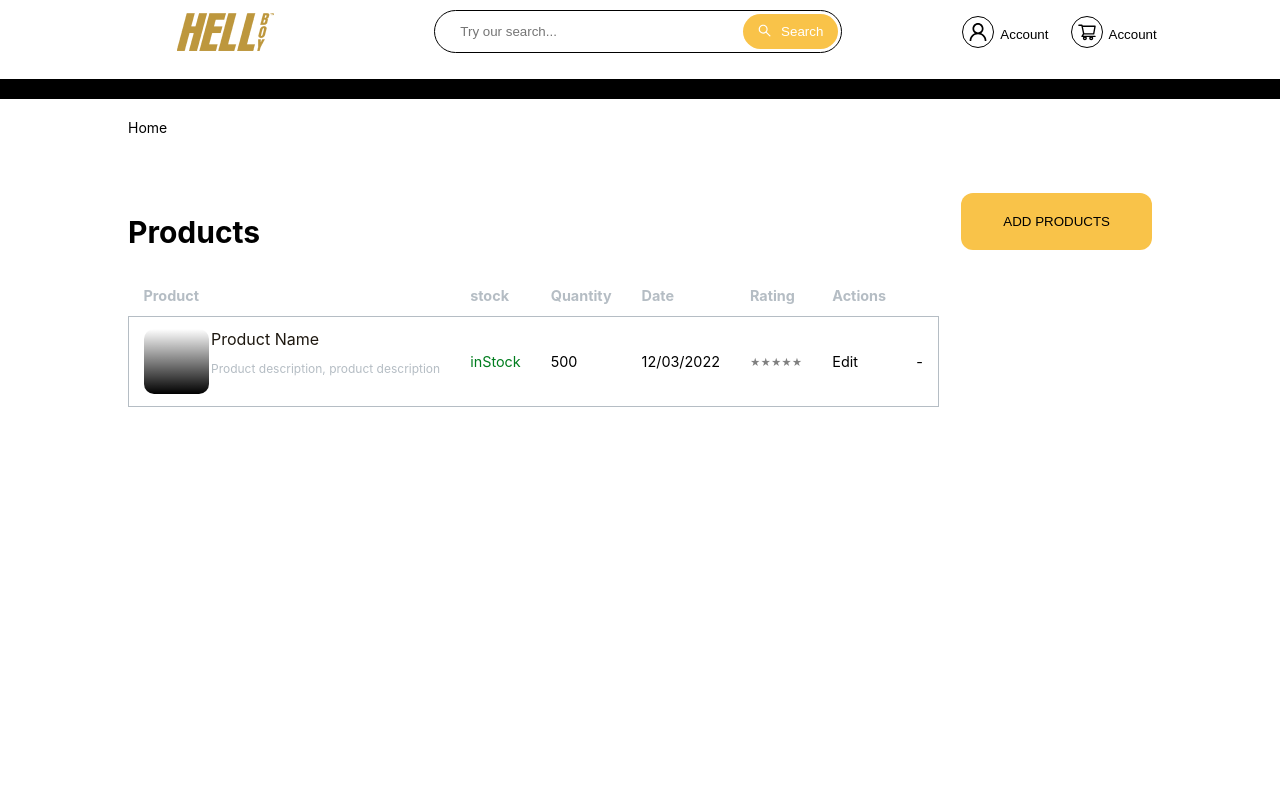
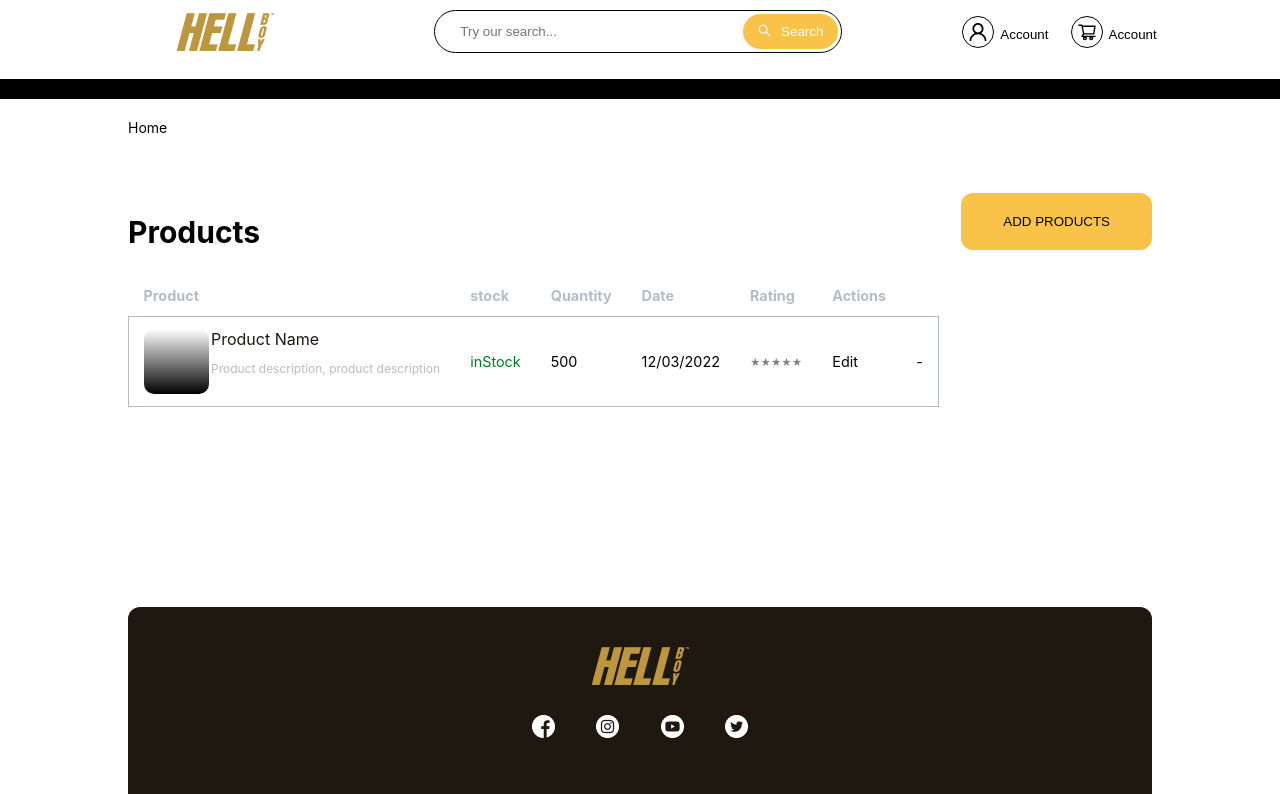
Before and after one commit to Utkarsh-88034/saddweb-ecom, a React (Create React App) app: page /admin/product in a window 1280 px wide. Shown: the top 794 px of the page. Built offline with nearby package versions, Linux system fonts and the light colour scheme.

Commit message:
admin page update

```diff
--- a/src/views/Admin.jsx
+++ b/src/views/Admin.jsx
@@ -3,6 +3,7 @@ import BottomNav from "../components/Navbar/BottomNav";
 import TopNav from "../components/Navbar/TopNav";
 import styled from "styled-components";
 import ReactStars from "react-rating-stars-component";
+import Footer from '../components/Footer/Footer';
 
 const Admin = () => {
     const ProductContainer = styled.div`
@@ -142,8 +143,9 @@ alignitem:"center",
         </Table>
 
 
+
   </ProductContainer>
-
+  <Footer/>
 
 
   </>
```
